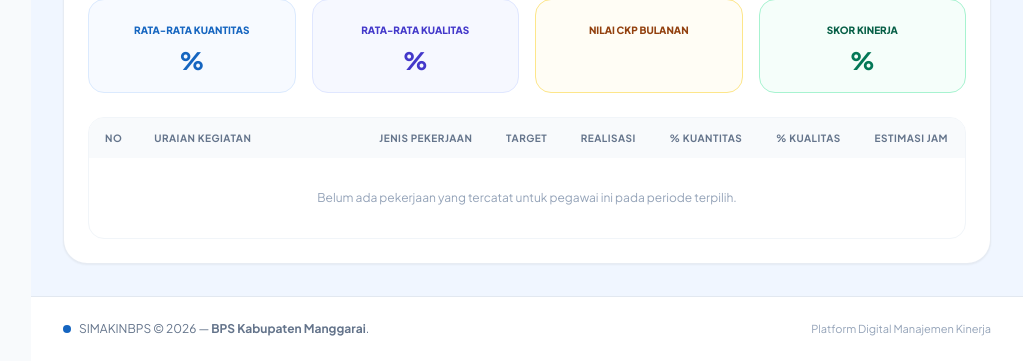
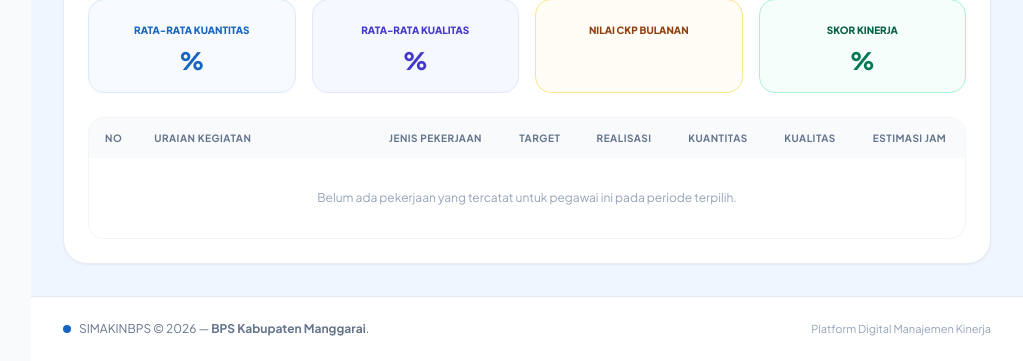
Before and after one commit to suburbernard24/simakinbps, a Laravel app: template resources/views/ckp/laporan.blade.php in a window 1280 px wide. Shown: the part 803-1164 px from the top of the page, without its empty margins (257-1280 px from the left). Run offline with Laravel 12, Linux system fonts and the light colour scheme; the template is opened without the code that fills it, so the values that code supplies are empty; the visitor is signed in with stand-in values (Sample User, id 1); some libraries are stand-ins or nearby versions.

Commit message:
fix: update table headers for clarity in CKP views

```diff
--- a/resources/views/ckp/laporan.blade.php
+++ b/resources/views/ckp/laporan.blade.php
@@ -190,8 +190,8 @@
                             <th class="py-3 px-4 text-center">Jenis Pekerjaan</th>
                             <th class="py-3 px-4 text-center">Target</th>
                             <th class="py-3 px-4 text-center">Realisasi</th>
-                            <th class="py-3 px-4 text-center">% Kuantitas</th>
-                            <th class="py-3 px-4 text-center">% Kualitas</th>
+                            <th class="py-3 px-4 text-center">Kuantitas</th>
+                            <th class="py-3 px-4 text-center">Kualitas</th>
                             <th class="py-3 px-4 text-center">Estimasi Jam</th>
                         </tr>
                     </thead>
--- a/resources/views/ckp/nilai.blade.php
+++ b/resources/views/ckp/nilai.blade.php
@@ -135,7 +135,7 @@
                         <th class="py-3.5 px-4 min-w-[200px]">Uraian Kegiatan</th>
                         <th class="py-3.5 px-4 text-center">Target</th>
                         <th class="py-3.5 px-4 text-center">Realisasi</th>
-                        <th class="py-3.5 px-4 text-center">% Kuantitas</th>
+                        <th class="py-3.5 px-4 text-center">Kuantitas</th>
                         <th class="py-3.5 px-4 text-center">Nilai Kualitas</th>
                         <th class="py-3.5 px-4 text-center">Nilai CKP</th>
                         <th class="py-3.5 px-4 text-center">Aksi</th>
@@ -232,7 +232,7 @@
                         <th class="py-3.5 px-4 min-w-[200px]">Uraian Kegiatan Tambahan</th>
                         <th class="py-3.5 px-4 text-center">Target</th>
                         <th class="py-3.5 px-4 text-center">Realisasi</th>
-                        <th class="py-3.5 px-4 text-center">% Kuantitas</th>
+                        <th class="py-3.5 px-4 text-center">Kuantitas</th>
                         <th class="py-3.5 px-4 text-center">Nilai Kualitas</th>
                         <th class="py-3.5 px-4 text-center">Nilai CKP</th>
                         <th class="py-3.5 px-4 text-center">Aksi</th>
--- a/resources/views/ckp/show.blade.php
+++ b/resources/views/ckp/show.blade.php
@@ -68,7 +68,7 @@
                         <th class="py-3.5 px-4 text-center">Satuan</th>
                         <th class="py-3.5 px-4 text-center">Target</th>
                         <th class="py-3.5 px-4 text-center">Realisasi</th>
-                        <th class="py-3.5 px-4 text-center">% Kuantitas</th>
+                        <th class="py-3.5 px-4 text-center">Kuantitas</th>
                         <th class="py-3.5 px-4 text-center">Kualitas</th>
                         <th class="py-3.5 px-6 text-right rounded-tr-2xl">Nilai CKP</th>
                     </tr>
```
